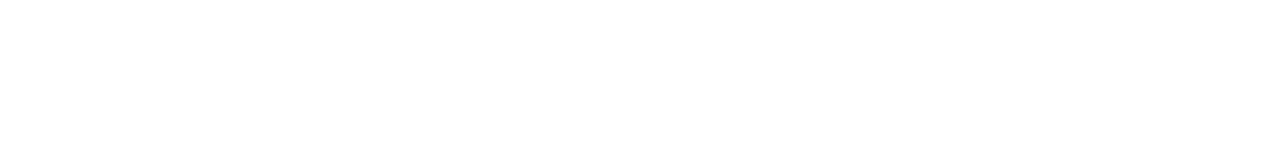
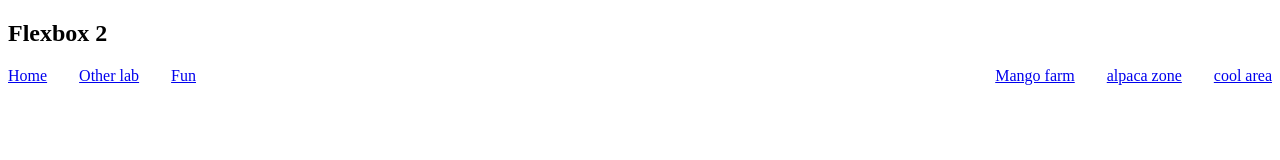
Before and after one commit to amyalpaca/Flexbox-Labs, a plain HTML site: page html/flexbox2.html in a window 1280 px wide. Drawn offline with Linux system fonts and the light colour scheme.

Commit message:
added a nav bar with links on the left and right

```diff
--- a/css/style2.css
+++ b/css/style2.css
@@ -0,0 +1,14 @@
+.flex1 {
+    display: flex;
+    flex-direction: row;
+    justify-content: space-between;
+    align-items: center;
+}
+
+.flex2, .flex3 {
+    display: flex;
+    flex-direction: row;
+    justify-content: space-between;
+    align-items: center;
+    gap:32px;
+}
--- a/html/flexbox2.html
+++ b/html/flexbox2.html
@@ -7,6 +7,18 @@
     <link rel="stylesheet" type="text/css" href="../css/style2.css">
 </head>
 <body>
-
+    <h2>Flexbox 2</h2>
+    <div class="flex1">
+        <div class="flex2">
+            <a href="../index.html">Home</a>
+            <a href="../html/flexbox1.html">Other lab</a>
+            <a href="https://map.aechronis.net/">Fun</a>
+        </div>
+        <div class="flex3">
+            <a href="../images/mangoes.jfif"> Mango farm</a>
+            <a href="https://www.harvardalpacaranch.com/">alpaca zone</a>
+            <a href="https://www.harvardalpacaranch.com/">cool area</a>
+        </div>
+    </div>
 </body>
 </html>
```
